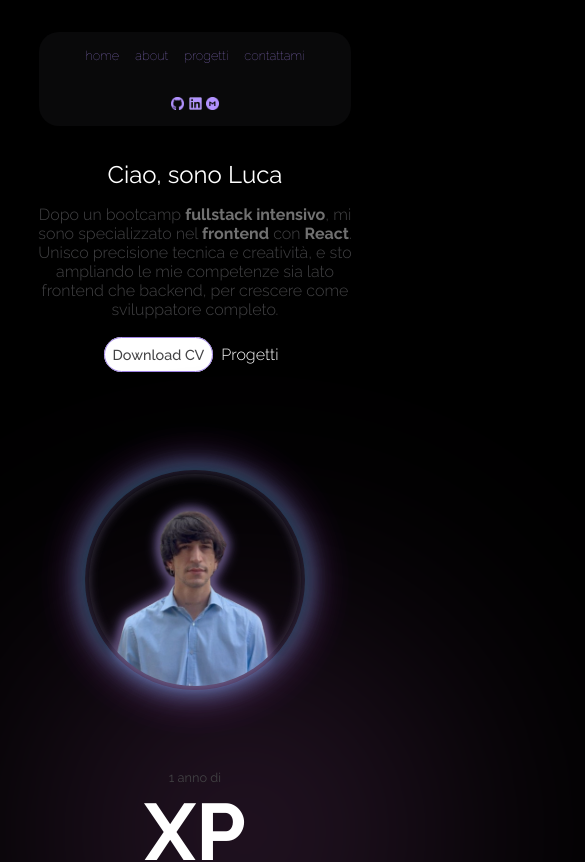
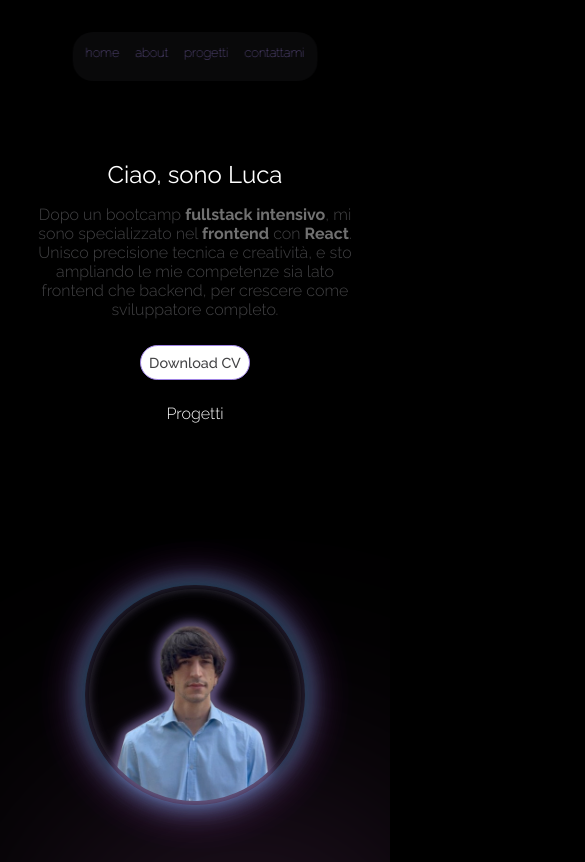
Before and after one commit to lucaconigliaro/Portfolio, a React (Vite) app: page / in a window 390 px wide. Shown: the top 862 px of the page, 585 px wide, since content can reach past the window. Built offline with nearby package versions, Linux system fonts and the light colour scheme.

Commit message:
style: adjust navbar layout for medium screens

```diff
--- a/src/index.css
+++ b/src/index.css
@@ -4,6 +4,10 @@
     padding: 0;
     box-sizing: border-box;
 }
+
+html, body {
+    overflow-x: hidden;
+  }
 
 img {
     max-width: 200px;
@@ -25,6 +29,7 @@ body {
     font-family: 'Raleway', sans-serif;
     font-weight: lighter;
 }
+
 
 /* LAYOUT */
 .container {
@@ -394,13 +399,11 @@ footer .footer-down {
 }
 
 /* MEDIA QUERY: Tablet (max 1024px) */
-@media (max-width: 1024px) {
+@media (max-width: 1024px) and (min-width: 768px) {
     .navbar {
-        width: 80%;
-        flex-direction: row;
-        flex-wrap: wrap;
+        width: auto%;
         justify-content: center;
-        gap: 1rem;
+        gap: 2rem;
     }
 
     main .presentation-section {
@@ -463,7 +466,7 @@ footer .footer-down {
 /* MEDIA QUERY: Mobile (max 768px) */
 @media (max-width: 768px) {
     .navbar {
-        width: 80%;
+        width: auto;
         padding: 1rem 1.5rem;
         gap: 2rem;
         font-size: .8rem;
@@ -536,6 +539,19 @@ footer .footer-down {
 
 /* MEDIA QUERY: Mobile XS (max 480px) */
 @media (max-width: 480px) {
+    .navbar {
+        width: auto;
+        flex-direction: column;
+        align-items: center;
+        justify-content: center;
+        padding: 0.8rem;
+        gap: 0.5rem;
+      }
+
+      .navbar .social-icons {
+        display: none;
+      }
+
     main .carousel-item {
         min-width: 30%;
         height: 8rem;
```
